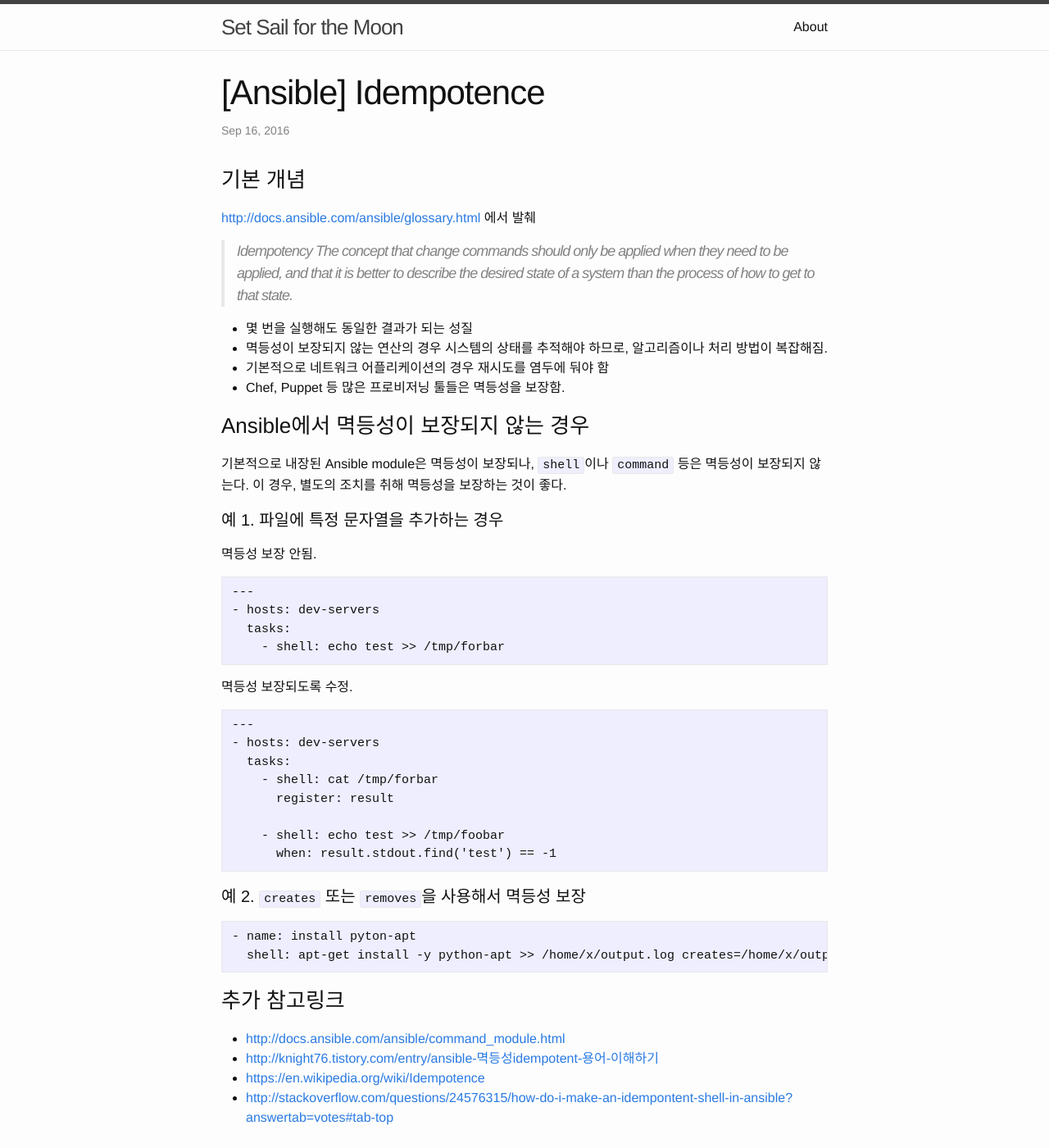
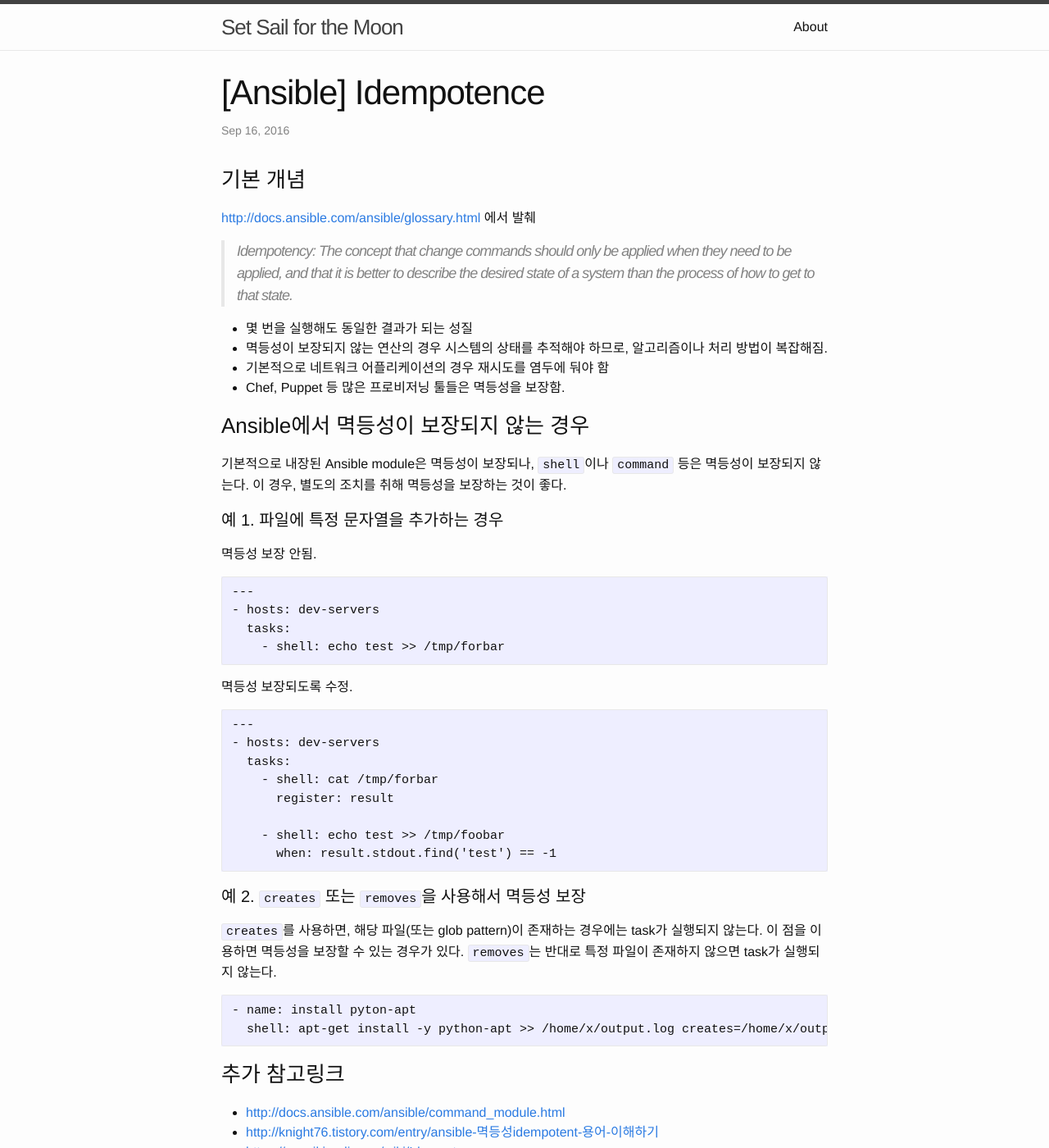
Before and after one commit to MoonStrike/moonstrike.github.io, a Jekyll site: the page built from _posts/2016-09-16-Ansible-Idempotence.md, in a window 1280 px wide and 1400 px high. Shown: the whole window at 82% size. Built offline with Jekyll 4.4.1, drawn with Linux system fonts in a browser that asks for light colours.

Commit message:
멱등성 보장 페이지 보강

````diff
--- a/_posts/2016-09-16-Ansible-Idempotence.md
+++ b/_posts/2016-09-16-Ansible-Idempotence.md
@@ -8,7 +8,7 @@
 
 <http://docs.ansible.com/ansible/glossary.html> 에서 발췌
 
-> Idempotency
+> Idempotency:
 > The concept that change commands should only be applied when they need to be applied, and that it is better to describe the desired state of a system than the process of how to get to that state.
 
 
@@ -46,6 +46,8 @@
 ```
 
 #### 예 2. `creates` 또는 `removes`을 사용해서 멱등성 보장
+`creates`를 사용하면, 해당 파일(또는 glob pattern)이 존재하는 경우에는 task가 실행되지 않는다. 이 점을 이용하면 멱등성을 보장할 수 있는 경우가 있다. `removes`는 반대로 특정 파일이 존재하지 않으면 task가 실행되지 않는다.
+
 ```
 - name: install pyton-apt
   shell: apt-get install -y python-apt >> /home/x/output.log creates=/home/x/output.log
````
